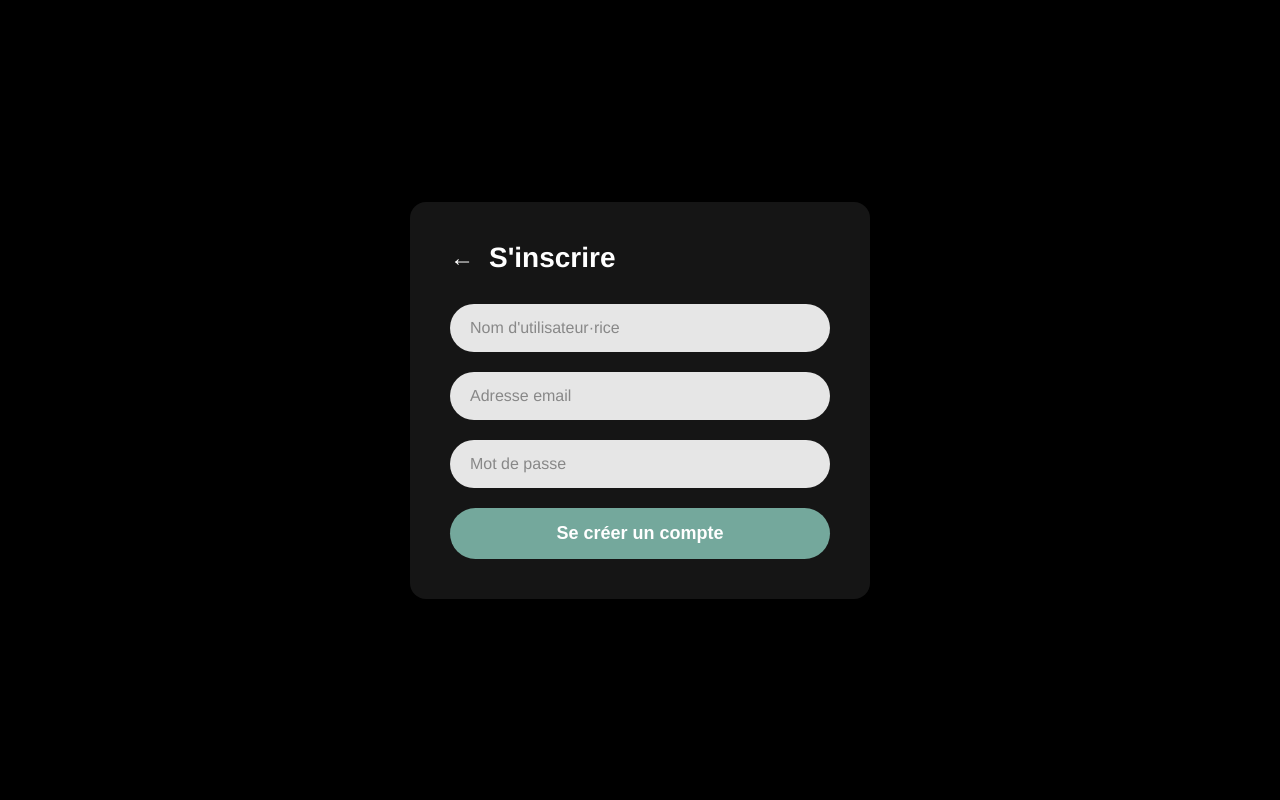
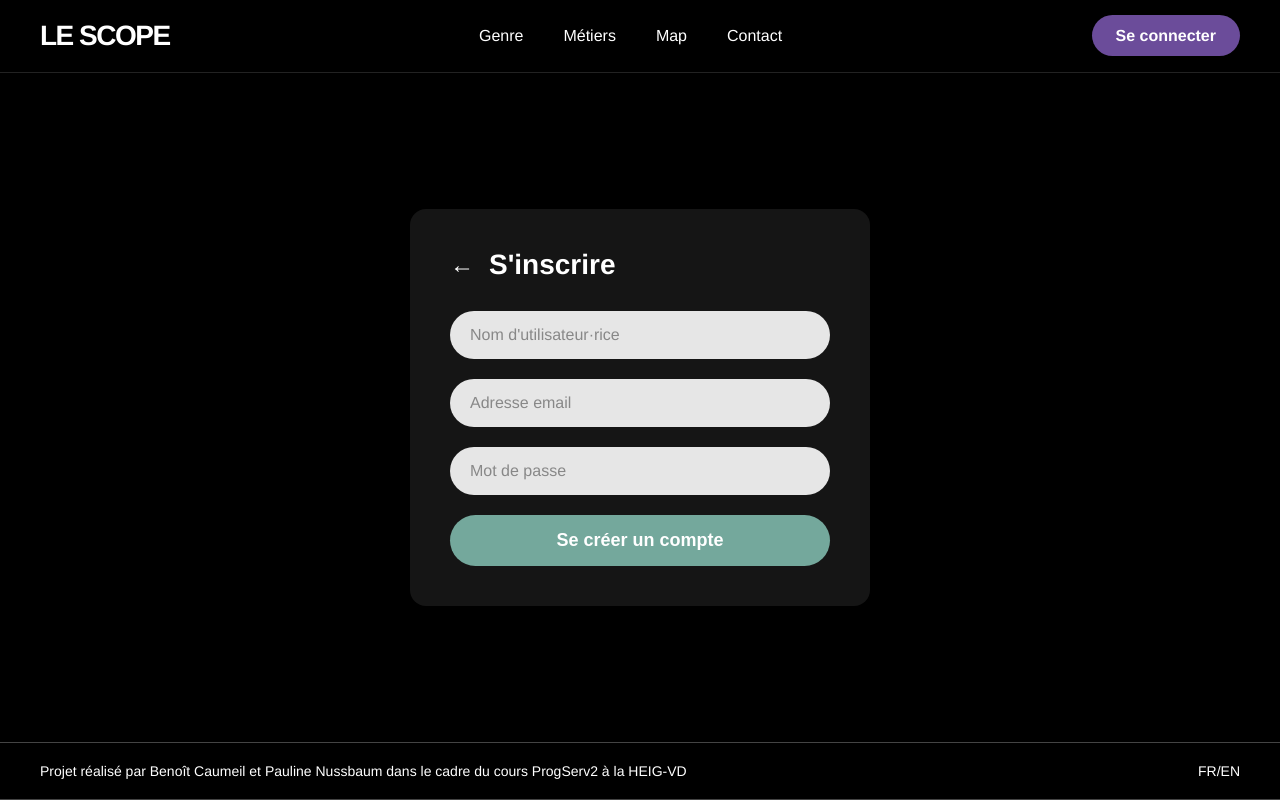
Before and after one commit to Beil789/ProgServ2-Nussbaum-Pauline-Caumeil-Beno-t, a PHP site: page /inscription.php in a window 1280 px wide. Run offline with PHP 8.4, Linux system fonts and the light colour scheme.

Commit message:
footer + headerviewer

```diff
--- a/public/css/styles.css
+++ b/public/css/styles.css
@@ -22,6 +22,7 @@
             color: var(--text-main);
             font-family: var(--font-family);
             display: flex;
+            flex-direction: column;
             justify-content: center;
             align-items: center;
             min-height: 100vh;
@@ -32,6 +33,10 @@
             width: 100%;
             max-width: 500px;
             padding: 20px;
+            margin: 0 auto;
+            flex: 1;
+    display: flex;
+    align-items: center;
         }
 
         .auth-card {
@@ -39,6 +44,7 @@
             border-radius: 16px;
             padding: 40px;
             box-shadow: 0 4px 20px rgba(0, 0, 0, 0.5);
+            width: 100%;
         }
 
         .auth-header {
@@ -124,3 +130,107 @@
             color: var(--success-color);
             border: 1px solid var(--success-color);
         }
+
+        /* HEADER */
+
+.site-header {
+    background-color: #000000;
+    display: flex;
+    justify-content: space-between;
+    align-items: center;
+    width: 100%;
+    box-sizing: border-box;
+    padding: 20px 40px;
+    position: sticky;
+    top: 0;
+    z-index: 1000;
+    border-bottom: 1px solid #222;
+}
+
+
+/* Logo */
+.header-logo .logo-text {
+    color: #ffffff;
+    text-decoration: none;
+    font-size: 28px;
+    font-weight: 900;
+    letter-spacing: -1.5px;
+    text-transform: uppercase;
+}
+
+/* Navigation centrale */
+.header-nav ul {
+    display: flex;
+    list-style: none;
+    margin: 0;
+    padding: 0;
+    gap: 40px;
+}
+
+.header-nav a {
+    color: #ffffff;
+    text-decoration: none;
+    font-size: 16px;
+    transition: opacity 0.3s ease;
+}
+
+.header-nav a:hover {
+    opacity: 0.7;
+}
+
+/* Bouton Se connecter */
+.btn-connect {
+    background-color: #6b4c9a;
+    color: #ffffff;
+    text-decoration: none;
+    padding: 12px 24px;
+    border-radius: 30px;
+    font-size: 16px;
+    font-weight: bold;
+    transition: background-color 0.3s ease;
+}
+
+.btn-connect:hover {
+    background-color: #553c7a;
+}
+
+        /* FOOTER */
+        .site-footer {
+            width: 100%;
+    background-color: #000000;
+    color: #ffffff;
+    border-top: 1px solid #444444;
+    border-bottom: 1px solid #444444;
+    font-family: var(--font-family, sans-serif);
+    margin-top: auto;
+}
+.footer-content {
+    display: flex;
+    justify-content: space-between;
+    align-items: center;
+    padding: 20px 40px;
+    max-width: 1400px;
+    margin: 0 auto;
+}
+
+.footer-content p {
+    margin: 0;
+    font-size: 14px;
+    font-weight: 300;
+}
+
+/* Style du sélecteur de langue */
+.lang-switch {
+    font-size: 14px;
+    font-weight: 300;
+}
+
+.lang-switch a {
+    color: #ffffff;
+    text-decoration: none;
+    transition: opacity 0.3s ease;
+}
+
+.lang-switch a:hover {
+    opacity: 0.7;
+}
--- a/public/inscription.php
+++ b/public/inscription.php
@@ -56,7 +56,7 @@ if (strlen($username) < 2 || strlen($username) > 30) {
  <link rel="stylesheet" href="css/styles.css">
 </head>
 <body>
-
+ <?php include 'view/headerViewer.php'; ?>
 
     <div class="auth-container">
         <div class="auth-card">
@@ -102,6 +102,6 @@ if (strlen($username) < 2 || strlen($username) > 30) {
 
         </div>
     </div>
-
+ <?php include 'view/footer.php'; ?>
 </body>
 </html>
--- /dev/null
+++ b/public/view/footer.php
@@ -0,0 +1,9 @@
+<footer class="site-footer">
+    <div class="footer-content">
+        <p>Projet réalisé par Benoît Caumeil et Pauline Nussbaum dans le cadre du cours ProgServ2 à la HEIG-VD</p>
+
+        <div class="lang-switch">
+            <span>FR</span>/<a href="en/index.php" hreflang="en" lang="en">EN</a>
+        </div>
+    </div>
+</footer>
--- /dev/null
+++ b/public/view/headerViewer.php
@@ -0,0 +1,21 @@
+<header class="site-header">
+
+    <div class="header-logo">
+        <a href="index.php" class="logo-text">LE SCOPE</a>
+    </div>
+
+
+    <nav class="header-nav">
+        <ul>
+            <li><a href="index.php#genre">Genre</a></li>
+            <li><a href="index.php#metiers">Métiers</a></li>
+            <li><a href="index.php#map">Map</a></li>
+             <li><a href="contact.php">Contact</a></li>
+        </ul>
+    </nav>
+
+
+    <div class="header-auth">
+        <a href="connection.php" class="btn-connect">Se connecter</a>
+    </div>
+</header>
```
Also changed, not shown: public/index.php (+3 -26 lines), public/connexion.php (added).
